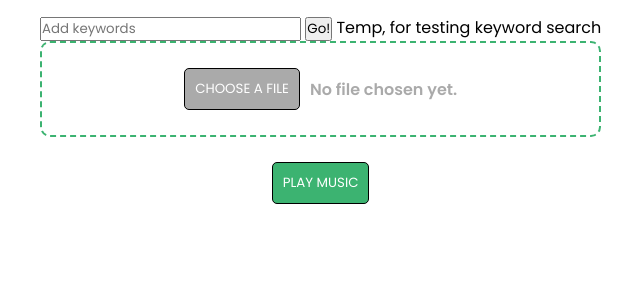
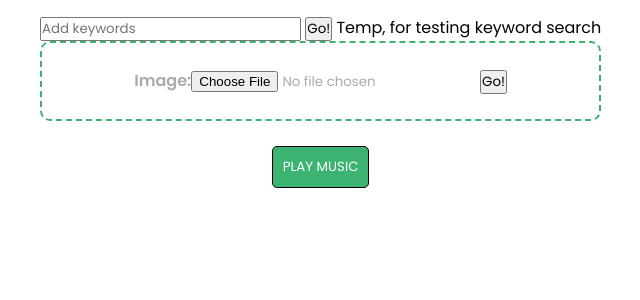
Before and after one commit to KhachDavid/Hackathon-01-21-2021, a Django app: page / in a window 1280 px wide. Shown: the part 60-360 px from the top of the page, without its empty margins (472-1112 px from the left). Run offline with Django 3.2, Linux system fonts and the light colour scheme; some libraries are stand-ins or nearby versions.

Commit message:
Image upload added

```diff
--- a/Image2Audio/main/templates/main/home.html
+++ b/Image2Audio/main/templates/main/home.html
@@ -25,9 +25,16 @@
                     Temp, for testing keyword search
                 </div>
                 <div class="choose-file-container">
-                    <input type="file" name="input-img" id="input-img" hidden="hidden"/>
+                    <!--<input type="file" name="input-img" id="input-img" hidden="hidden"/>
                     <button type="button" name="btn-input-img" id="btn-input-img">CHOOSE A FILE</button>
-                    <span id="text-input-img">No file chosen yet.</span>
+                    <span id="text-input-img">No file chosen yet.</span>-->
+
+                    <form method="POST" enctype="multipart/form-data">
+                        {% csrf_token %}
+                        {{image_form}}
+                        <button type="submit" id="btn-search">Go!</button>
+                    </form>
+
                 </div>
                 <div class="upload-container"> <!-- upload will send image for processing to render playlist/song-->
                     <input type="file" name="input-img" id="input-img" hidden="hidden"/>
--- a/Image2Audio/main/views.py
+++ b/Image2Audio/main/views.py
@@ -9,12 +9,13 @@ def home(request):
         if image_form.is_valid():
             image = image_form.cleaned_data['image']
             image_form.save()
-            p = NewImage.objects.get(image=image_form.cleaned_data['image'])
+            # p = NewImage.objects.get(image=image_form.cleaned_data['image'])
+
 
             # https://labs.everypixel.com/api/docs
             client_id = 'J93dlmnXh0XusKixhnpz4K3z'
             client_secret = 'CT6AhZDFDkn5I18e072dYTVTVB2Plhpw9EzpPPUB55eHucIT'
-            with open(f'media/{p}','rb') as image:
+            with open(f"images/{image.name}",'rb') as image:
                 data = {'data': image}
                 keywords = requests.post('https://api.everypixel.com/v1/keywords', files=data, auth=(client_id, client_secret)).json()
             print(keywords)
--- a/Image2Audio/spotify/views.py
+++ b/Image2Audio/spotify/views.py
@@ -144,7 +144,6 @@ def callback(request):
     return render(request, "main/spotify.html", context)
 
 
-"""
 def update_the_song(request):
     random_track = ''
     if request.method == 'POST':
@@ -180,4 +179,3 @@ def update_the_song(request):
             json.dumps({"nothing to see": "this isn't happening"}),
             content_type="application/json"
         )
-"""
```
Also changed, not shown: Image2Audio/db.sqlite3, Image2Audio/images/IMG_0227.JPG (added), Image2Audio/images/IMG_0227_9B5pTXi.JPG (added), Image2Audio/images/IMG_0227_MMQJRYc.JPG (added), Image2Audio/images/IMG_0227_ZcOsvUi.JPG (added), Image2Audio/images/IMG_0227_sglGttP.JPG (added), images/IMG_0227.JPG (added).
